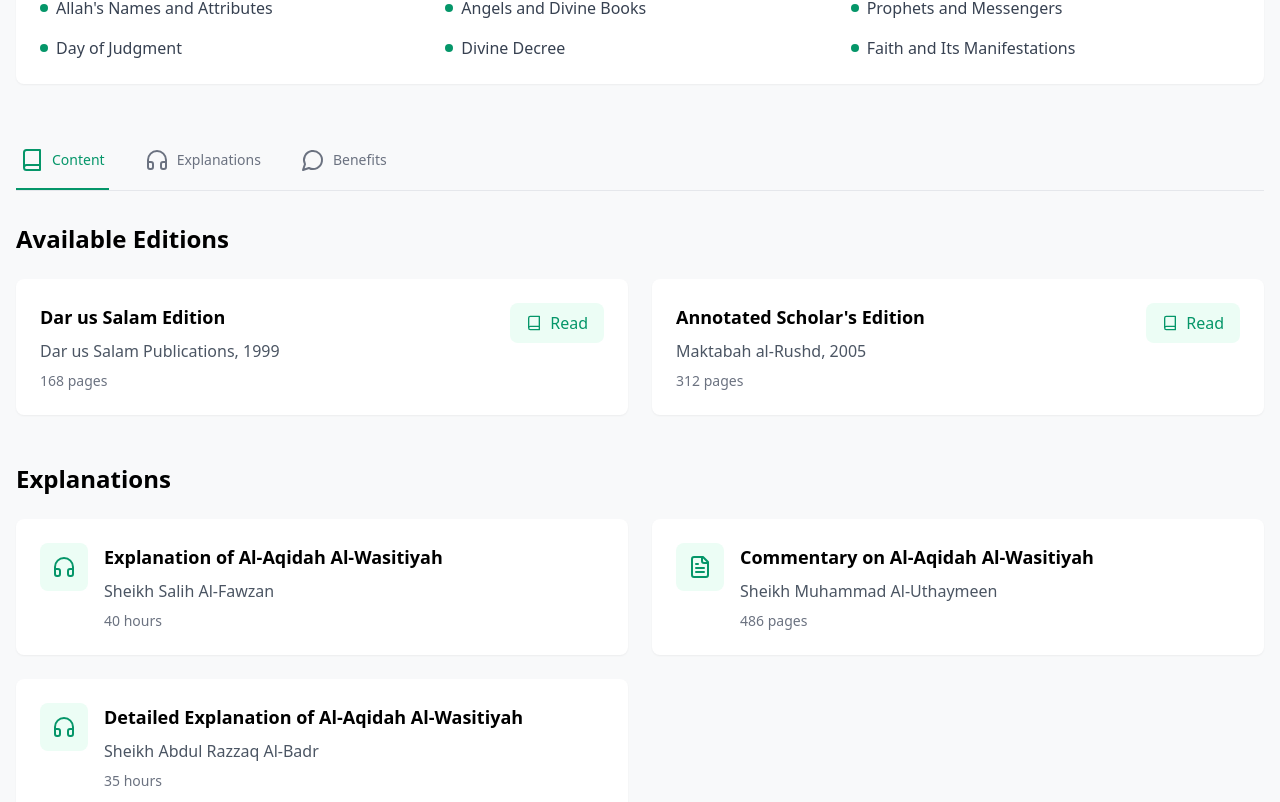
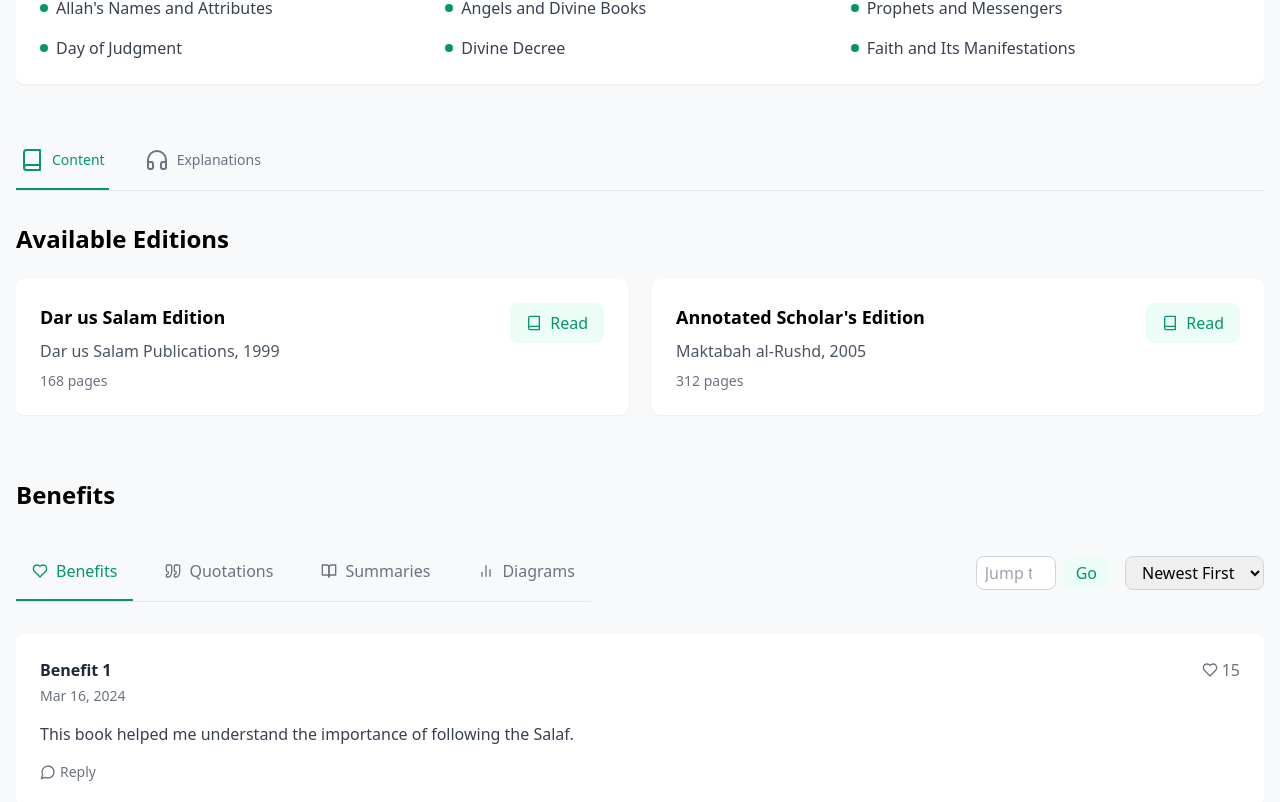
Before and after one commit to AbdElbassetKh/Taqreeb, a React (Vite) app: page /book/1 in a window 1280 px wide. Shown: the part 678-1480 px from the top of the page. Built offline with nearby package versions, Linux system fonts and the light colour scheme.

Commit message:
Update BookDetail.tsx

```diff
--- a/src/pages/BookDetail.tsx
+++ b/src/pages/BookDetail.tsx
@@ -1,12 +1,13 @@
-import React from 'react';
+import React, { useState } from 'react';
 import { useParams, Link } from 'react-router-dom';
-import { Book, Headphones, FileText, MessageCircle, Share2, User } from 'lucide-react';
+import { Book, Headphones, FileText, Share2, User } from 'lucide-react';
 import BookContent from '../components/book/BookContent';
 import BookExplanations from '../components/book/BookExplanations';
 import BookBenefits from '../components/book/BookBenefits';
 
 const BookDetail = () => {
   const { id } = useParams();
+  const [activeTab, setActiveTab] = useState('content');
 
   const book = {
     id,
@@ -59,15 +60,6 @@ Written in 698 AH, this work stands out for its clear presentation and strong ev
         pages: 486,
         publisher: 'Dar Ibn Al-Jawzi',
         year: '1995'
-      },
-      {
-        id: 3,
-        type: 'audio',
-        title: 'Detailed Explanation of Al-Aqidah Al-Wasitiyah',
-        scholar: 'Sheikh Abdul Razzaq Al-Badr',
-        duration: '35 hours',
-        language: 'Arabic',
-        year: '2015'
       }
     ],
     topics: [
@@ -149,23 +141,38 @@ Written in 698 AH, this work stands out for its clear presentation and strong ev
       <div className="mb-8">
         <div className="border-b border-gray-200">
           <nav className="flex space-x-8">
-            <TabButton icon={<Book />} label="Content" active />
-            <TabButton icon={<Headphones />} label="Explanations" />
-            <TabButton icon={<MessageCircle />} label="Benefits" />
+            <TabButton
+              icon={<Book />}
+              label="Content"
+              active={activeTab === 'content'}
+              onClick={() => setActiveTab('content')}
+            />
+            <TabButton
+              icon={<Headphones />}
+              label="Explanations"
+              active={activeTab === 'explanations'}
+              onClick={() => setActiveTab('explanations')}
+            />
           </nav>
         </div>
       </div>
 
-      {/* Book Content */}
-      <BookContent editions={book.editions} />
-      <BookExplanations explanations={book.explanations} />
-      <BookBenefits />
+      {/* Tab Content */}
+      {activeTab === 'content' && <BookContent editions={book.editions} />}
+      {activeTab === 'explanations' && <BookExplanations explanations={book.explanations} />}
+
+      {/* Benefits Section */}
+      <div className="mt-16">
+        <h2 className="text-2xl font-bold mb-8">Benefits</h2>
+        <BookBenefits />
+      </div>
     </div>
   );
 };
 
-const TabButton = ({ icon, label, active = false }) => (
+const TabButton = ({ icon, label, active = false, onClick }) => (
   <button
+    onClick={onClick}
     className={`flex items-center space-x-2 py-4 px-1 border-b-2 font-medium text-sm ${
       active
         ? 'border-emerald-600 text-emerald-600'
```
